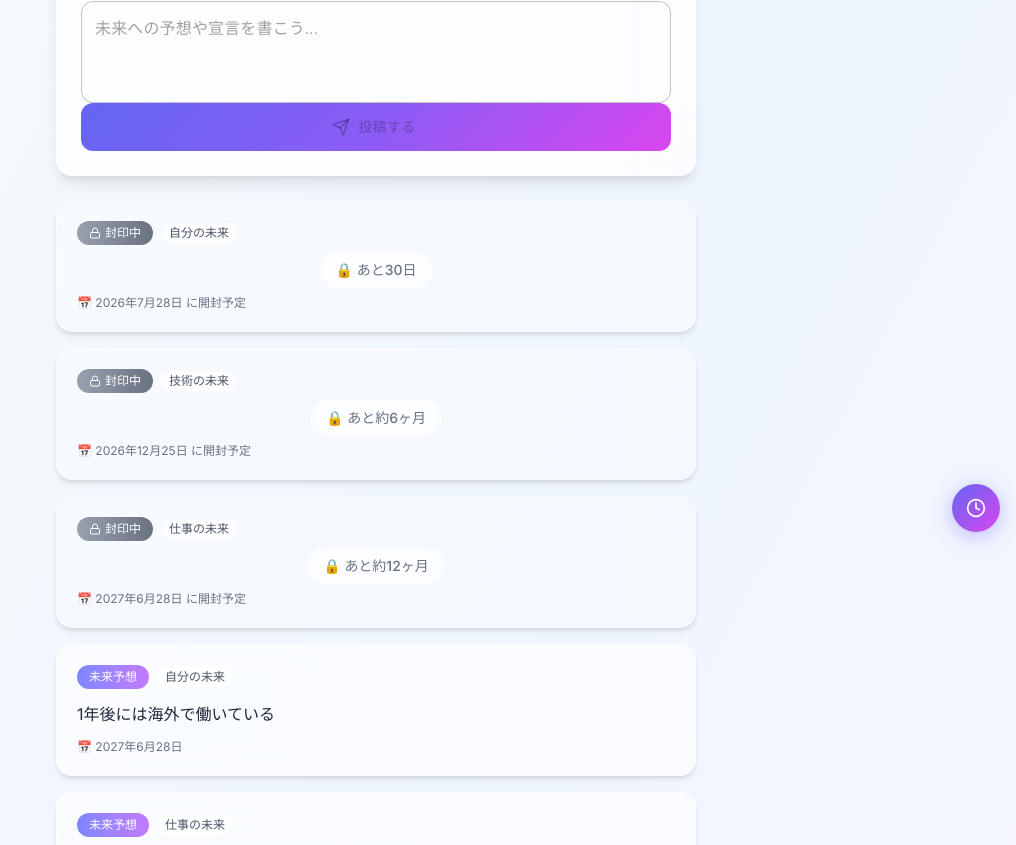
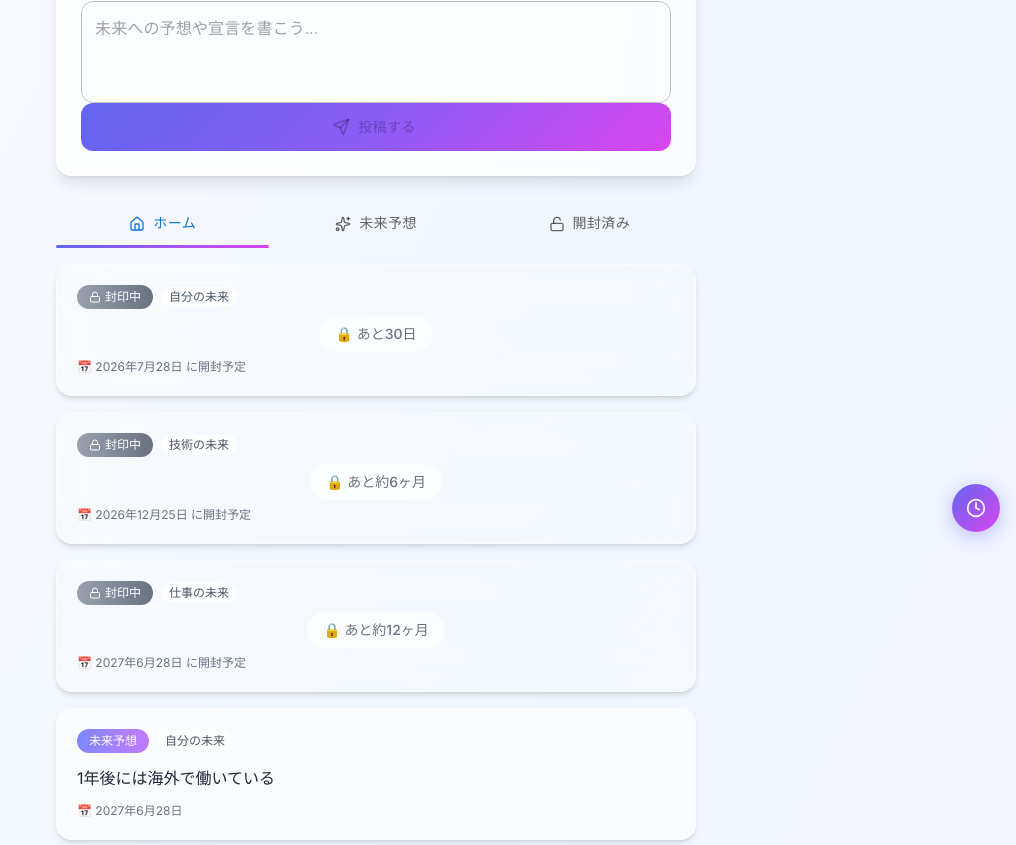
Before and after one commit to naoki1001/mirai-note-hackason, a React (Vite) app: page / in a window 1280 px wide. Shown: the part 252-1097 px from the top of the page, without its empty margins (264-1280 px from the left). Built offline with nearby package versions, Linux system fonts and the light colour scheme; the HTML template or start-up script is replaced by a standard one.

Commit message:
feat: add tab navigation with swipe support to Timeline

```diff
--- a/src/components/Timeline.tsx
+++ b/src/components/Timeline.tsx
@@ -1,13 +1,19 @@
-import { useState, useEffect, useCallback } from 'react'
+import { useState, useEffect, useCallback, useMemo } from 'react'
+import { Tabs, Tab } from '@mui/material'
+import { Home, Sparkles, Unlock } from 'lucide-react'
+import { motion, AnimatePresence } from 'framer-motion'
 import { loadPosts, savePosts } from '../utils/storage'
 import { generateSampleData } from '../utils/sampleData'
 import { isFirstLaunch } from '../utils/storage'
+import { useTime } from '../contexts/TimeContext'
 import type { Post } from '../types'
 import PredictionCard from './PredictionCard'
 import CapsuleCard from './CapsuleCard'
 
 export default function Timeline() {
+  const { now } = useTime()
   const [posts, setPosts] = useState<Post[]>([])
+  const [tab, setTab] = useState(0)
 
   const refresh = useCallback(() => {
     if (isFirstLaunch()) {
@@ -21,18 +27,93 @@ export default function Timeline() {
     refresh()
   }, [refresh])
 
+  const filteredPosts = useMemo(() => {
+    switch (tab) {
+      case 1:
+        return posts.filter((p) => p.type === 'prediction')
+      case 2:
+        return posts.filter((p) => p.type === 'capsule' && now >= p.targetDate)
+      default:
+        return posts
+    }
+  }, [posts, tab, now])
+
+  const swipeVariants = {
+    enter: (direction: number) => ({ x: direction > 0 ? 200 : -200, opacity: 0 }),
+    center: { x: 0, opacity: 1 },
+    exit: (direction: number) => ({ x: direction < 0 ? 200 : -200, opacity: 0 }),
+  }
+
+  const [[page, direction], setPage] = useState([0, 0])
+
+  const handleTabChange = (_: unknown, newValue: number) => {
+    setPage([newValue, newValue > tab ? 1 : -1])
+    setTab(newValue)
+  }
+
+  const handleDragEnd = (_: unknown, info: { offset: { x: number }; velocity: { x: number } }) => {
+    const swipeThreshold = 50
+    if (info.offset.x < -swipeThreshold && tab < 2) {
+      setPage([tab + 1, 1])
+      setTab(tab + 1)
+    } else if (info.offset.x > swipeThreshold && tab > 0) {
+      setPage([tab - 1, -1])
+      setTab(tab - 1)
+    }
+  }
+
   return (
-    <div className="flex flex-col gap-4">
-      {posts.length === 0 && (
-        <p className="text-center text-gray-400 py-12">まだ投稿がありません</p>
+    <div>
+      <Tabs
+        value={tab}
+        onChange={handleTabChange}
+        variant="fullWidth"
+        sx={{
+          mb: 2,
+          '& .MuiTab-root': { textTransform: 'none', fontWeight: 500, minHeight: 48 },
+          '& .MuiTabs-indicator': {
+            background: 'linear-gradient(90deg, #6366f1, #d946ef)',
+            height: 3,
+            borderRadius: 2,
+          },
+        }}
+      >
+        <Tab icon={<Home size={16} />} iconPosition="start" label="ホーム" />
+        <Tab icon={<Sparkles size={16} />} iconPosition="start" label="未来予想" />
+        <Tab icon={<Unlock size={16} />} iconPosition="start" label="開封済み" />
+      </Tabs>
+
+      <AnimatePresence mode="wait" custom={direction}>
+        <motion.div
+          key={page}
+          custom={direction}
+          variants={swipeVariants}
+          initial="enter"
+          animate="center"
+          exit="exit"
+          transition={{ duration: 0.2, ease: 'easeInOut' }}
+          drag="x"
+          dragConstraints={{ left: 0, right: 0 }}
+          dragElastic={0.2}
+          onDragEnd={handleDragEnd}
+          className="flex flex-col gap-4"
+        >
+          {filteredPosts.length === 0 && (
+            <p className="text-center text-gray-400 py-12">
+              {tab === 0 && 'まだ投稿がありません'}
+              {tab === 1 && '未来予想はまだありません'}
+              {tab === 2 && '開封されたカプセルはまだありません'}
+            </p>
           )}
-      {posts.map((post) =>
+          {filteredPosts.map((post) =>
             post.type === 'prediction' ? (
               <PredictionCard key={post.id} post={post} onUpdate={refresh} />
             ) : (
               <CapsuleCard key={post.id} post={post} />
             ),
           )}
+        </motion.div>
+      </AnimatePresence>
     </div>
   )
 }
```
Lines whose indentation alone changed are shown as unchanged.
